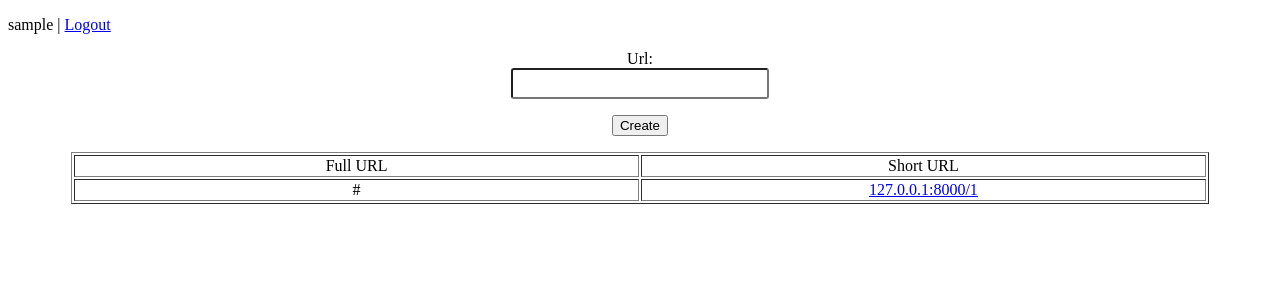
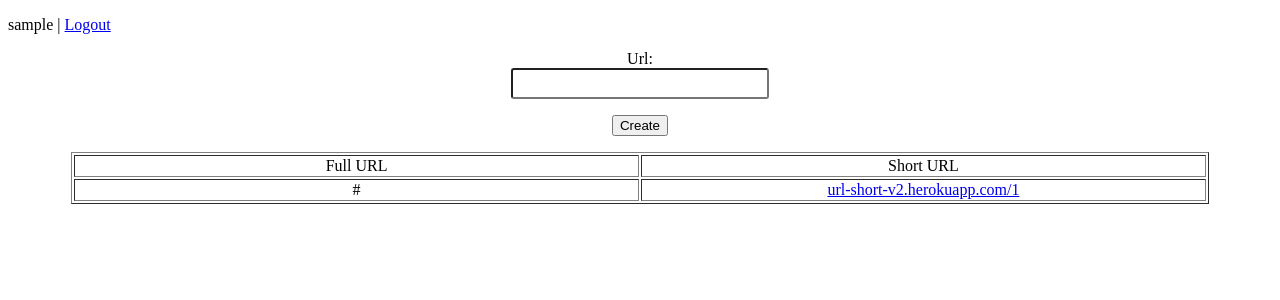
Before and after one commit to ieasycat/URL-shortening-with-authorization, a Django app: page /login/profile/ in a window 1280 px wide. Shown: the top 300 px of the page. Run offline with Django 4.2, Linux system fonts and the light colour scheme; a user stored in the database is signed in; tables that the repository leaves empty hold one stand-in row (values such as "Sample post").

Commit message:
'test-task'

```diff
--- a/url_shortening/templates/profile.html
+++ b/url_shortening/templates/profile.html
@@ -25,7 +25,7 @@
                 <td><div align="center">{{ url.url }}</div></td>
                 <td>
                     <div align="center">
-                    <a href="{% url 'redirect_original' url.id %}">127.0.0.1:8000/{{ url.id }}</a>
+                    <a href="{% url 'redirect_original' url.id %}">url-short-v2.herokuapp.com/{{ url.id }}</a>
                     </div>
                 </td>
             </tr>
```
